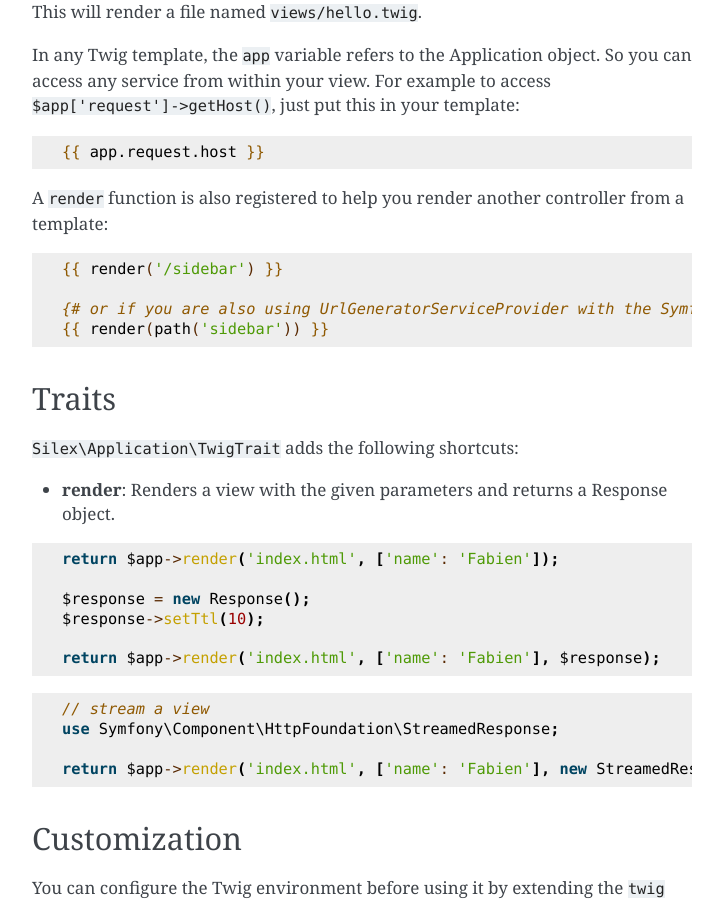
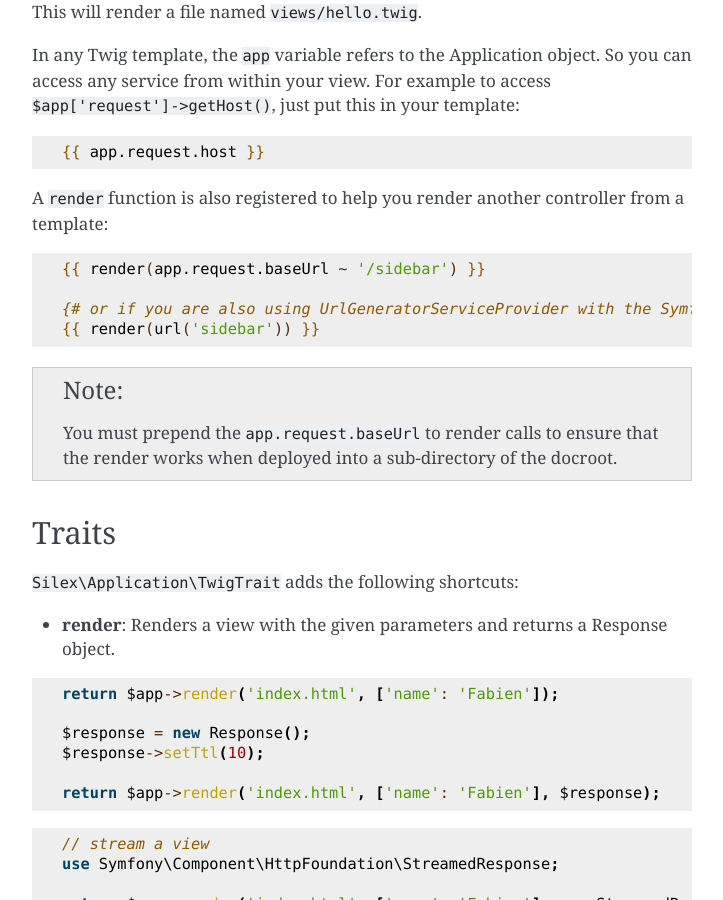
Before and after one commit to silexphp/Silex, a Sphinx documentation site: the page built from doc/providers/twig.rst, in a window 1280 px wide and 900 px high, scrolled down 1914 px. Shown: the whole window, without its empty margins (388-1111 px from the left). Built offline with Sphinx 7.4.7, drawn with Linux system fonts in a browser that asks for light colours; pages that are not in the unit, such as notebooks, are missing from menus.

Commit message:
Add note to twig docs that the baseUrl must be prepended

```diff
--- a/doc/providers/twig.rst
+++ b/doc/providers/twig.rst
@@ -115,10 +115,15 @@ from a template:
 
 .. code-block:: jinja
 
-    {{ render('/sidebar') }}
+    {{ render(app.request.baseUrl ~ '/sidebar') }}
 
     {# or if you are also using UrlGeneratorServiceProvider with the SymfonyBridgesServiceProvider #}
-    {{ render(path('sidebar')) }}
+    {{ render(url('sidebar')) }}
+
+.. note::
+
+    You must prepend the ``app.request.baseUrl`` to render calls to ensure
+    that the render works when deployed into a sub-directory of the docroot.
 
 Traits
 ------
```
